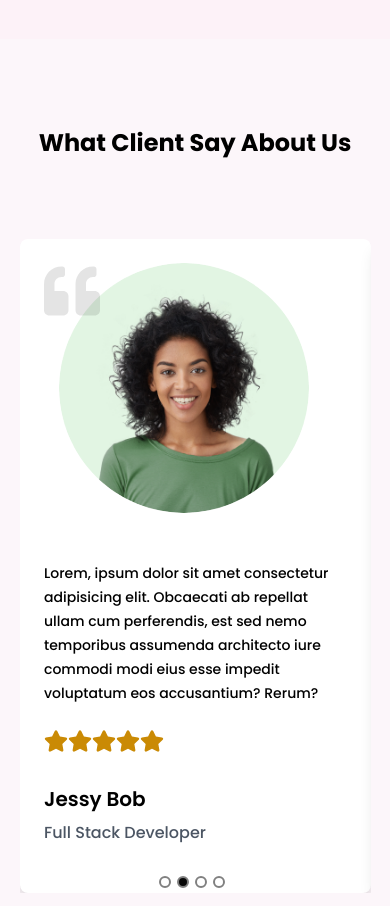
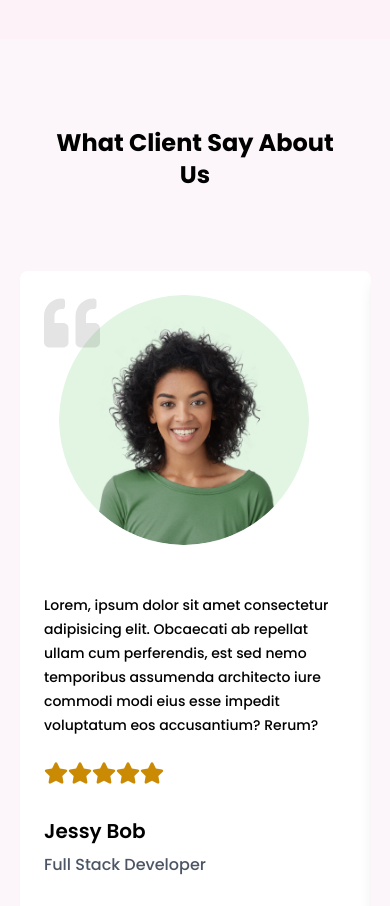
Before and after one commit to musamueed19/Appify-Landing-WW, a Next.js app: page / in a window 390 px wide. Shown: the part 4620-5526 px from the top of the page. Built offline with nearby package versions, Linux system fonts and the light colour scheme.

Commit message:
added padding in the Review Heading Section - part 1

```diff
--- a/components/Home/Review/Review.tsx
+++ b/components/Home/Review/Review.tsx
@@ -8,7 +8,7 @@ import ReviewCard from "./ReviewCard";
 const Review = () => {
   return (
     <div className="py-16 bg-[#fcf6fa]" id="review">
-      <h1 className="mt-6 text-2xl md:text-3xl capitalize font-bold text-center">
+      <h1 className="mt-6 text-2xl md:text-3xl capitalize font-bold text-center px-12">
         What client say about us
       </h1>
 
```
